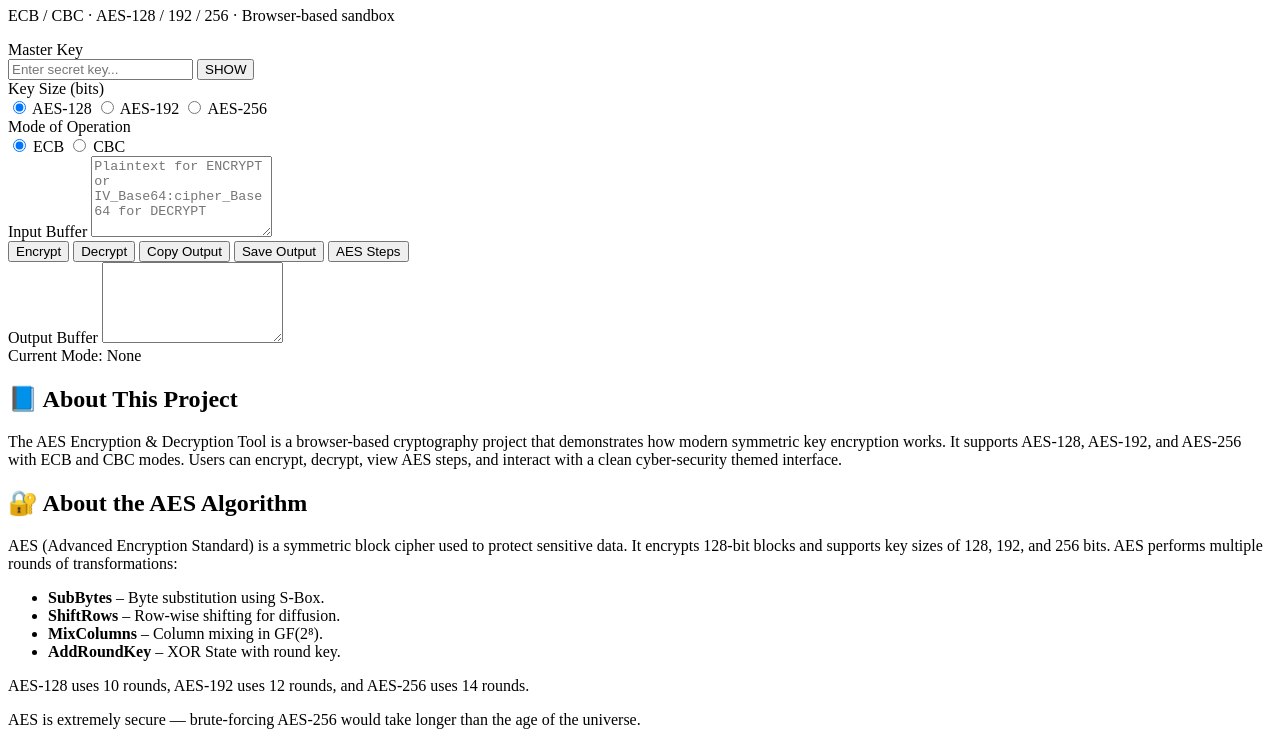
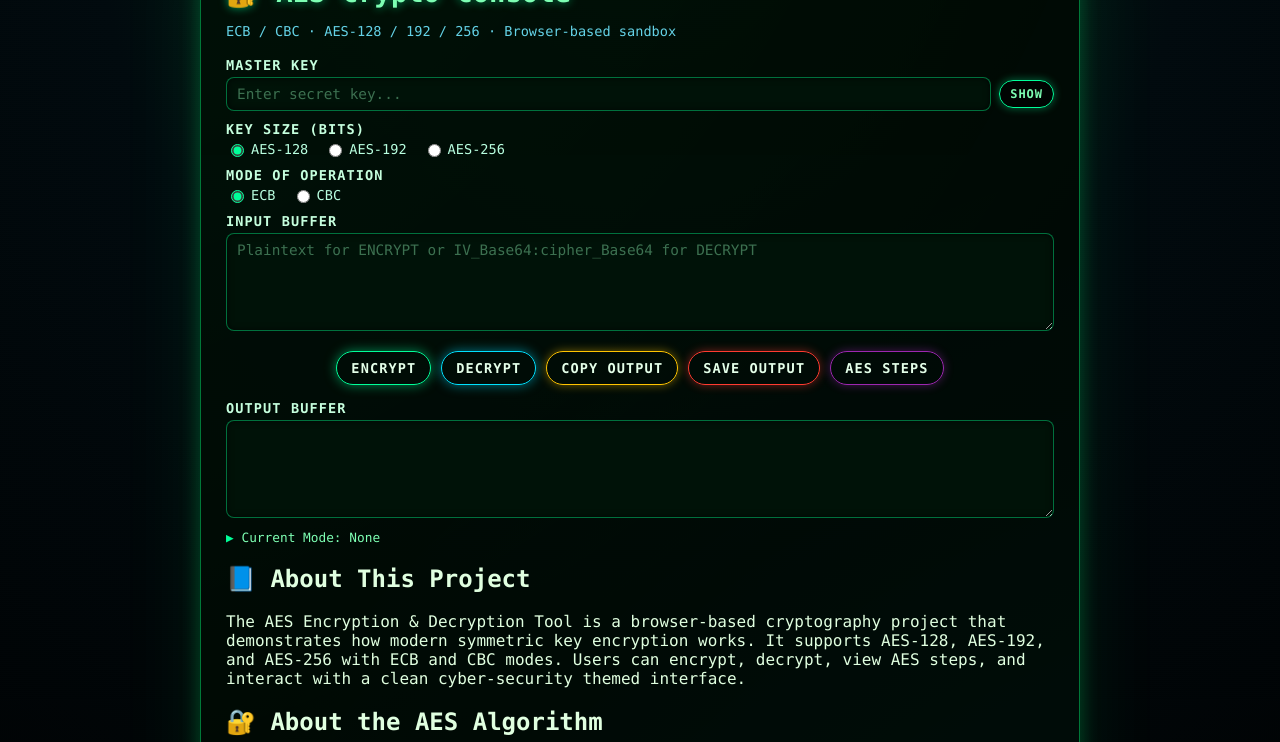
Before and after one commit to HarshithAlfred/AES, a plain HTML site: page index.html in a window 1280 px wide. Shown: the part 100-842 px from the top of the page. Drawn offline with nearby package versions, Linux system fonts and the light colour scheme.

Commit message:
Update stylesheet and script references in index.html

```diff
--- a/index.html
+++ b/index.html
@@ -3,7 +3,7 @@
 <head>
   <meta charset="UTF-8" />
   <title>AES Encryption & Decryption Tool </title>
-  <link rel="stylesheet" href="aes.css" />
+  <link rel="stylesheet" href="index.css" />
 </head>
 <body>
   <div class="scan-lines"></div>
@@ -106,6 +106,6 @@
   <!-- CryptoJS CDN -->
   <script src="https://cdnjs.cloudflare.com/ajax/libs/crypto-js/4.2.0/crypto-js.min.js"></script>
   <!-- JS file -->
-  <script src="aes.js"></script>
+  <script src="index.js"></script>
 </body>
 </html>
```
